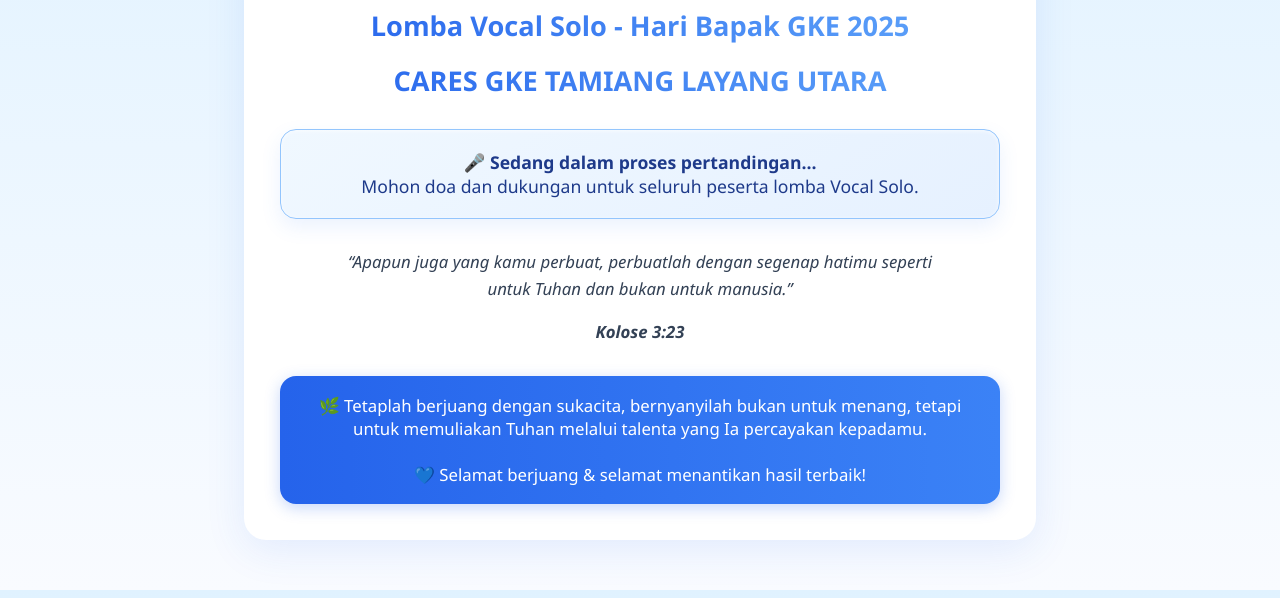
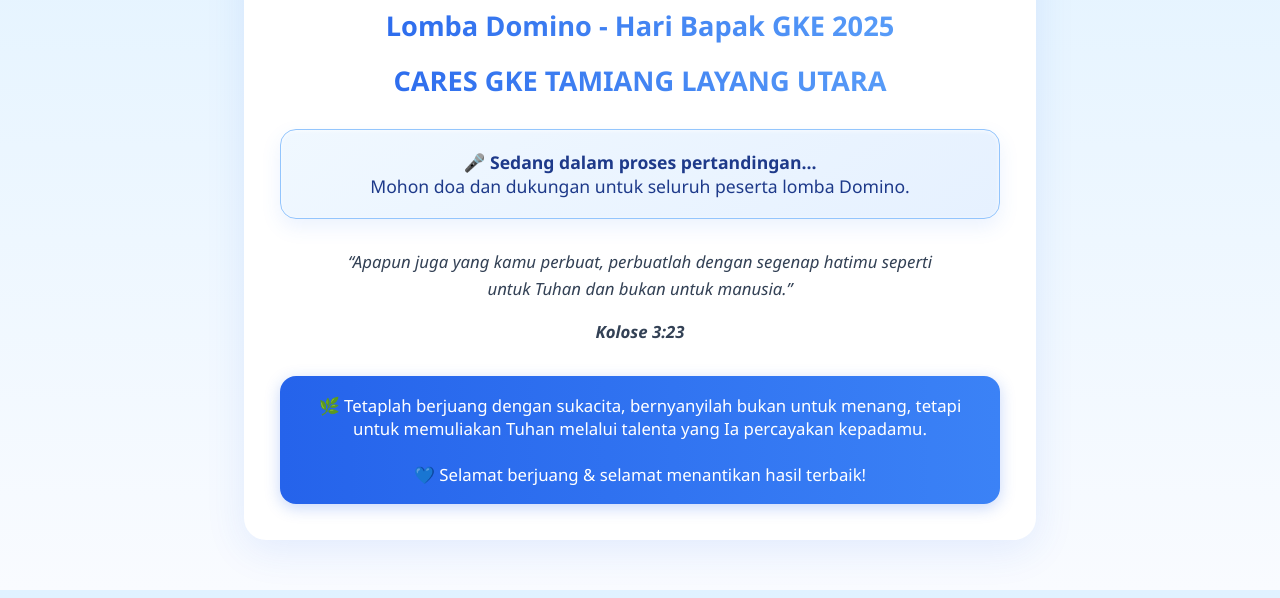
Before and after one commit to gkeyerusalemtamianglayang-ok/lombadomino-haribapakgke, a plain HTML site: page index.html in a window 1280 px wide. Shown: the part 202-800 px from the top of the page. Drawn offline with Linux system fonts and the light colour scheme.

Commit message:
Update index.html

```diff
--- a/index.html
+++ b/index.html
@@ -98,12 +98,12 @@
   <div class="container" id="content">
     <img class="logo-bg" src="https://upload.wikimedia.org/wikipedia/commons/2/2e/LOGO_GKE.png" alt="Logo GKE">
 
-    <h1>Lomba Vocal Solo - Hari Bapak GKE 2025</h1>
+    <h1>Lomba Domino - Hari Bapak GKE 2025</h1>
     <h1>CARES GKE TAMIANG LAYANG UTARA</h1>
 
     <div class="status">
       <strong>🎤 Sedang dalam proses pertandingan...</strong><br>
-      Mohon doa dan dukungan untuk seluruh peserta lomba Vocal Solo.
+      Mohon doa dan dukungan untuk seluruh peserta lomba Domino.
     </div>
 
     <div class="verse">
```
